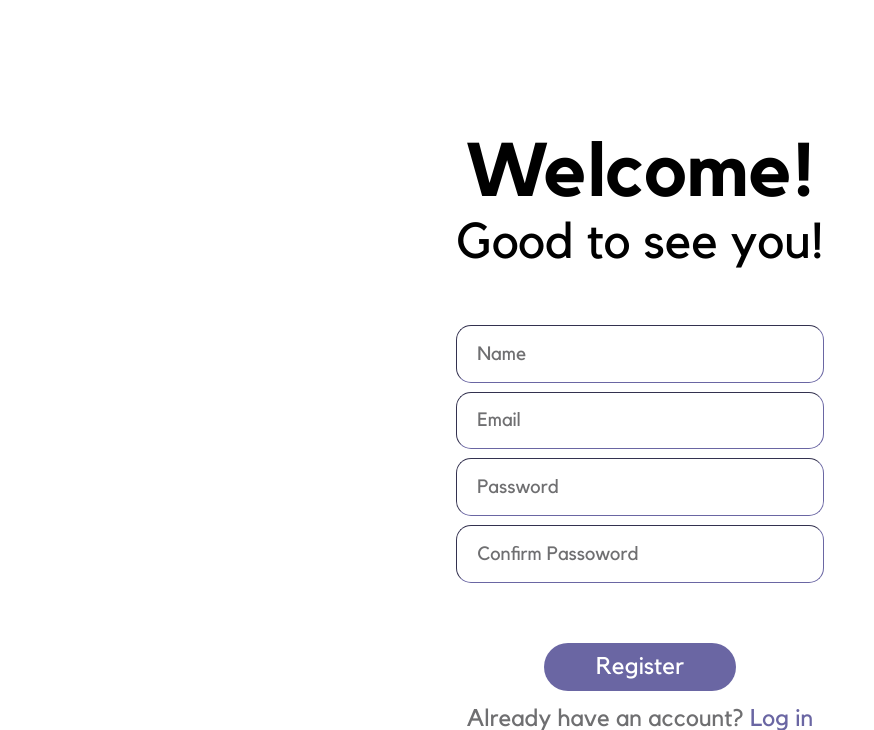
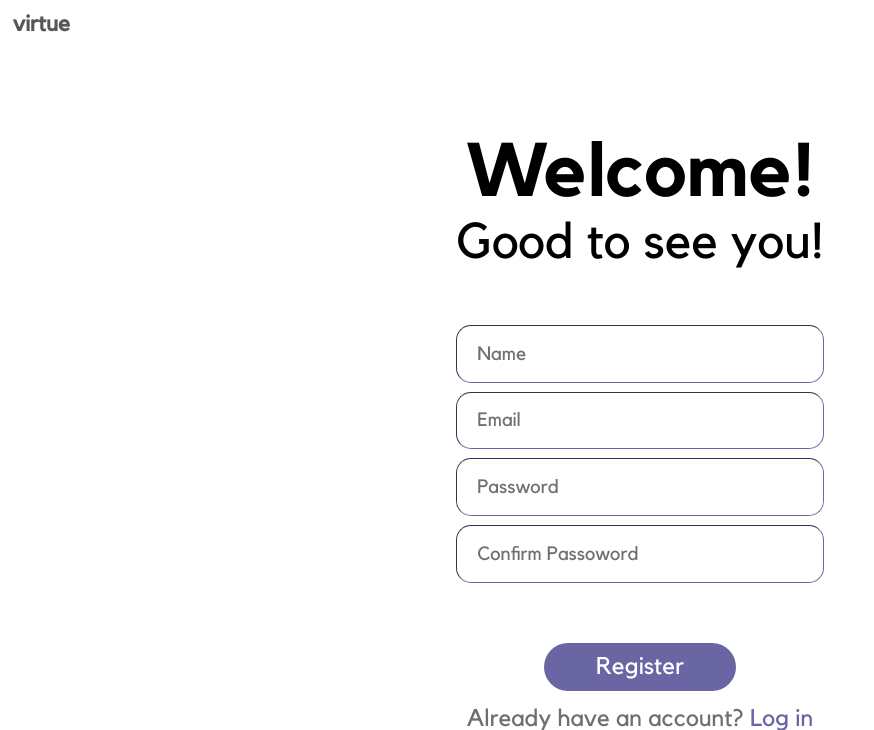
Before and after one commit to maguzzz/virtue-banking, a PHP site: page /Pages/Registration.php in a window 1280 px wide. Shown: the top 730 px of the page, without its empty margins (0-874 px from the left). Run offline with PHP 8.4, Linux system fonts and the light colour scheme.

Commit message:
Page name left corner

```diff
--- a/Pages/Login.php
+++ b/Pages/Login.php
@@ -45,7 +45,7 @@ if (isset($_POST["submit"])) {
 </head>
 
 <body>
-
+    <div id="virtueName"> <button onclick="window.location.href= '/virtue-banking/Pages/Startpage.php';"> <h1>virtue</h1></button></div>
     <div class="container">
         <section class="regiPage">
             <h1>Welcome back!</h1>
--- a/Pages/Registration.php
+++ b/Pages/Registration.php
@@ -70,6 +70,7 @@ if (isset($_POST["submit"])) {
 </head>
 
 <body>
+    <div id="virtueName"> <button onclick="window.location.href= '/virtue-banking/Pages/Startpage.php';"> <h1>virtue</h1></button></div>
     <div class="container">
         <section class="regiPage">
             <h1>Welcome!</h1>
--- a/Pages/Startpage.php
+++ b/Pages/Startpage.php
@@ -10,6 +10,7 @@
 </head>
 
 <body>
+<div id="virtueName"> <button onclick="window.location.href= '/virtue-banking/Pages/Startpage.php';"> <h1>virtue</h1></button></div>
     <div id="infoCont">
         <div class="text">
             <h1>Virtual</h1>
--- a/Pages/main.php
+++ b/Pages/main.php
@@ -26,7 +26,7 @@ if (!empty($_SESSION["id"])) {
 </head>
 
 <body>
-
+    <div id="virtueName"> <button onclick="window.location.href= '/virtue-banking/Pages/Startpage.php';"> <h1>virtue</h1></button></div>
     <a href="Logout.php">Logout</a>
 
     <div class="infoContainer">
--- a/Styles/All.css
+++ b/Styles/All.css
@@ -23,3 +23,16 @@
     padding: 0;
     font-family: Kollektif;
 }
+
+#virtueName{
+    position: fixed;
+    top: 1vw;
+    left: 1vw;
+}
+
+#virtueName button{
+    background-color: transparent;
+    border: none;
+    font-size: .7em;
+    color: #575757;
+}
--- a/Styles/RegiAndLogin.css
+++ b/Styles/RegiAndLogin.css
@@ -1,29 +1,3 @@
-@font-face {
-    font-family: Kollektif-Bold;
-    src: url(../font/Kollektif-Bold.ttf);
-}
-
-@font-face {
-    font-family: Kollektif-BoldItalic;
-    src: url(../font/Kollektif-BoldItalic.ttf);
-}
-
-@font-face {
-    font-family: Kollektif-Italic;
-    src: url(../font/Kollektif-Italic.ttf);
-}
-
-@font-face {
-    font-family: Kollektif;
-    src: url(../font/Kollektif.ttf);
-}
-
-* {
-    margin: 0;
-    padding: 0;
-    font-family: Kollektif;
-}
-
 .container {
     margin-top: 10%;
     width: 100%;
--- a/Styles/Startpage.css
+++ b/Styles/Startpage.css
@@ -18,6 +18,7 @@
 
 .text a{
     font-size: 2em;
+    color: #575757;
 }
 
 
```
